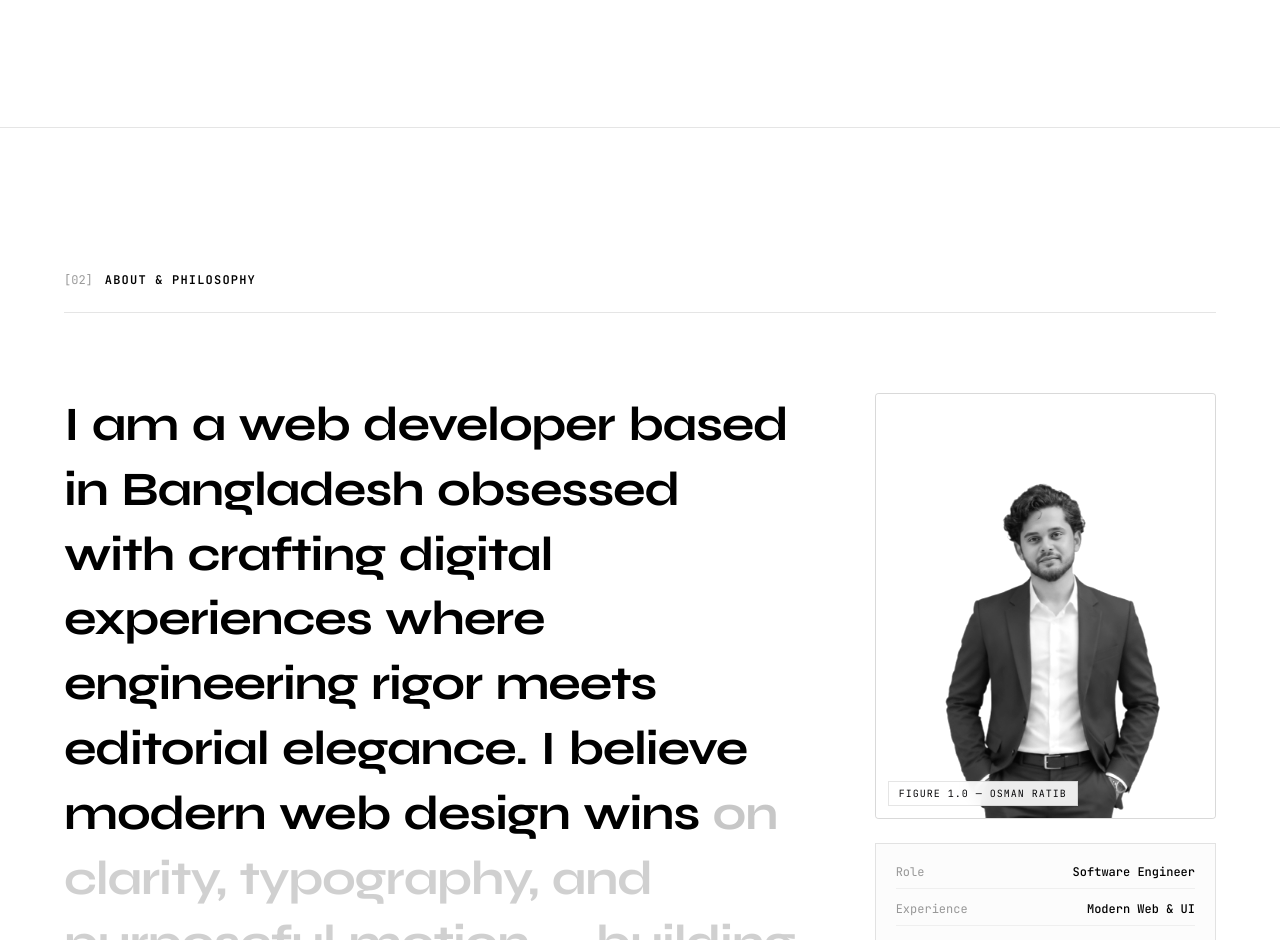
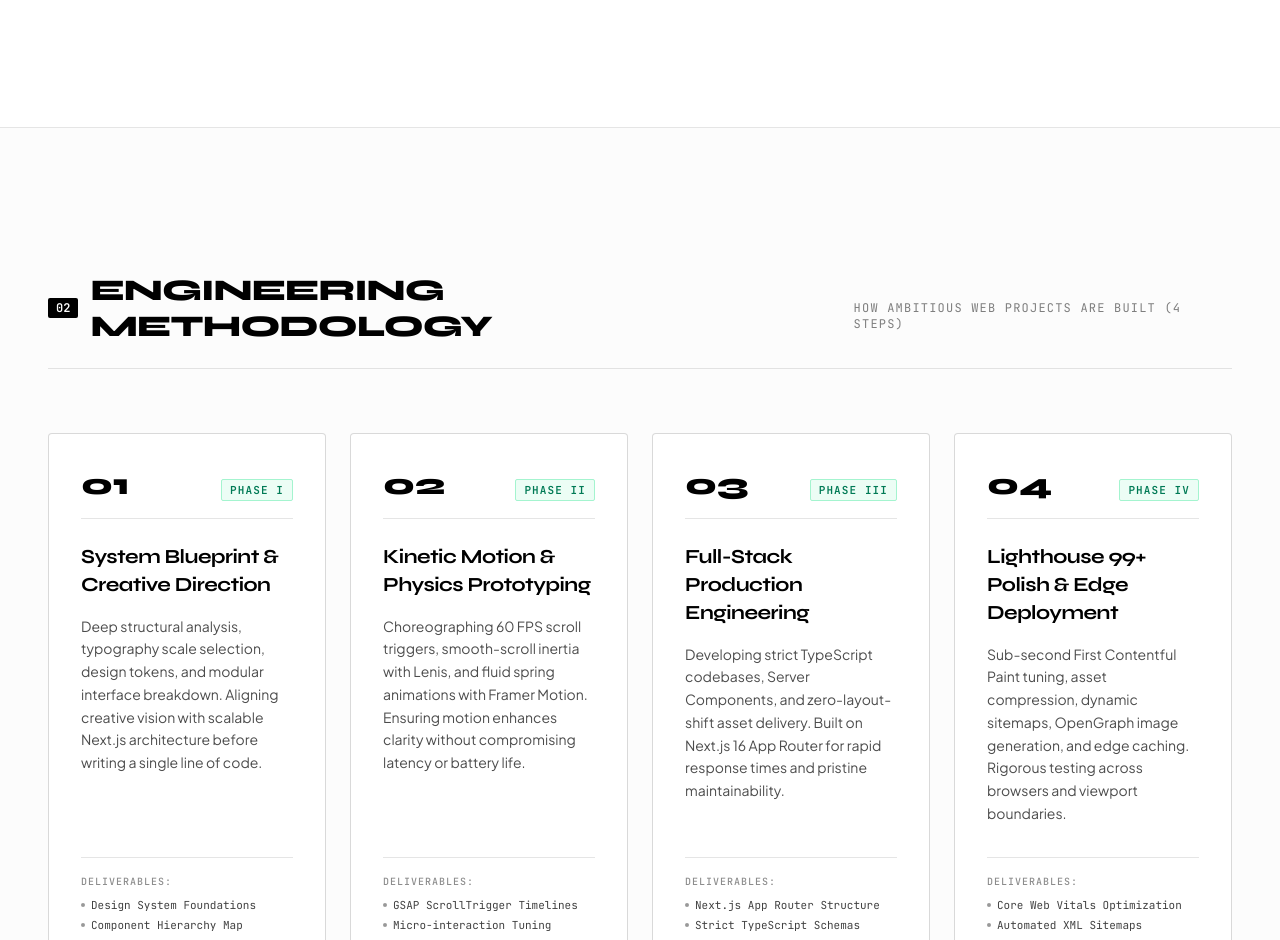
Before and after one commit to osmanratib/osmanratib, a Next.js app: page / in a window 1280 px wide. Shown: the part 1860-2800 px from the top of the page. Built offline with nearby package versions, Linux system fonts and the light colour scheme.

Commit message:
feat: add architectural engineering methodology section and wire into home page

```diff
--- a/src/app/page.tsx
+++ b/src/app/page.tsx
@@ -4,6 +4,7 @@ import { useState, useEffect } from "react";
 import Preloader from "@/components/layout/Preloader";
 import Hero from "@/components/sections/Hero";
 import Work from "@/components/sections/Work";
+import Process from "@/components/sections/Process";
 import About from "@/components/sections/About";
 import Capabilities from "@/components/sections/Capabilities";
 
@@ -27,6 +28,7 @@ export default function HomePage() {
       )}
       <Hero />
       <Work />
+      <Process />
       <About />
       <Capabilities />
     </>
--- /dev/null
+++ b/src/components/sections/Process.tsx
@@ -0,0 +1,105 @@
+"use client";
+
+import { motion } from "motion/react";
+
+const STEPS = [
+  {
+    index: "01",
+    phase: "Phase I",
+    title: "System Blueprint & Creative Direction",
+    description:
+      "Deep structural analysis, typography scale selection, design tokens, and modular interface breakdown. Aligning creative vision with scalable Next.js architecture before writing a single line of code.",
+    deliverables: ["Design System Foundations", "Component Hierarchy Map", "Motion Choreography Plan"],
+  },
+  {
+    index: "02",
+    phase: "Phase II",
+    title: "Kinetic Motion & Physics Prototyping",
+    description:
+      "Choreographing 60 FPS scroll triggers, smooth-scroll inertia with Lenis, and fluid spring animations with Framer Motion. Ensuring motion enhances clarity without compromising latency or battery life.",
+    deliverables: ["GSAP ScrollTrigger Timelines", "Micro-interaction Tuning", "Reduced-Motion Fallbacks"],
+  },
+  {
+    index: "03",
+    phase: "Phase III",
+    title: "Full-Stack Production Engineering",
+    description:
+      "Developing strict TypeScript codebases, Server Components, and zero-layout-shift asset delivery. Built on Next.js 16 App Router for rapid response times and pristine maintainability.",
+    deliverables: ["Next.js App Router Structure", "Strict TypeScript Schemas", "Dynamic Route Prerendering"],
+  },
+  {
+    index: "04",
+    phase: "Phase IV",
+    title: "Lighthouse 99+ Polish & Edge Deployment",
+    description:
+      "Sub-second First Contentful Paint tuning, asset compression, dynamic sitemaps, OpenGraph image generation, and edge caching. Rigorous testing across browsers and viewport boundaries.",
+    deliverables: ["Core Web Vitals Optimization", "Automated XML Sitemaps", "Global Edge CDN Caching"],
+  },
+];
+
+export default function Process() {
+  return (
+    <section
+      id="process"
+      className="relative px-6 md:px-12 py-24 md:py-36 border-b border-black/10 bg-neutral-50/60"
+    >
+      {/* Section Header */}
+      <div className="flex flex-col sm:flex-row sm:items-baseline justify-between gap-4 border-b border-black/10 pb-6 mb-16">
+        <div className="flex items-center gap-3">
+          <span className="font-mono text-xs font-semibold bg-black text-white px-2 py-0.5 rounded-xs">
+            02
+          </span>
+          <h2 className="font-display text-2xl md:text-3xl font-extrabold tracking-tight uppercase text-black">
+            Engineering Methodology
+          </h2>
+        </div>
+        <div className="font-mono text-xs tracking-widest uppercase text-black/50">
+          How Ambitious Web Projects Are Built (4 Steps)
+        </div>
+      </div>
+
+      {/* 4-Step Architectural Grid */}
+      <div className="grid grid-cols-1 md:grid-cols-2 lg:grid-cols-4 gap-6">
+        {STEPS.map((step) => (
+          <div
+            key={step.index}
+            className="group relative border border-black/15 bg-white p-7 md:p-8 rounded-sm transition-all duration-300 hover:border-black hover:shadow-md flex flex-col justify-between"
+          >
+            <div>
+              <div className="flex items-baseline justify-between border-b border-black/10 pb-4 mb-6">
+                <span className="font-display text-3xl font-extrabold text-black">
+                  {step.index}
+                </span>
+                <span className="font-mono text-[11px] tracking-widest uppercase text-emerald-700 font-semibold bg-emerald-50 px-2 py-0.5 rounded-xs border border-emerald-200">
+                  {step.phase}
+                </span>
+              </div>
+
+              <h3 className="font-display text-xl font-bold tracking-tight text-black mb-4">
+                {step.title}
+              </h3>
+
+              <p className="font-sans text-sm text-black/70 leading-relaxed font-normal mb-8">
+                {step.description}
+              </p>
+            </div>
+
+            <div className="border-t border-black/10 pt-4">
+              <span className="font-mono text-[10px] tracking-widest uppercase text-black/45 block mb-2 font-medium">
+                Deliverables:
+              </span>
+              <ul className="space-y-1 font-mono text-[11px] text-black/75">
+                {step.deliverables.map((item, idx) => (
+                  <li key={idx} className="flex items-center gap-1.5">
+                    <span className="h-1 w-1 bg-black/40 rounded-full" />
+                    <span>{item}</span>
+                  </li>
+                ))}
+              </ul>
+            </div>
+          </div>
+        ))}
+      </div>
+    </section>
+  );
+}
```
